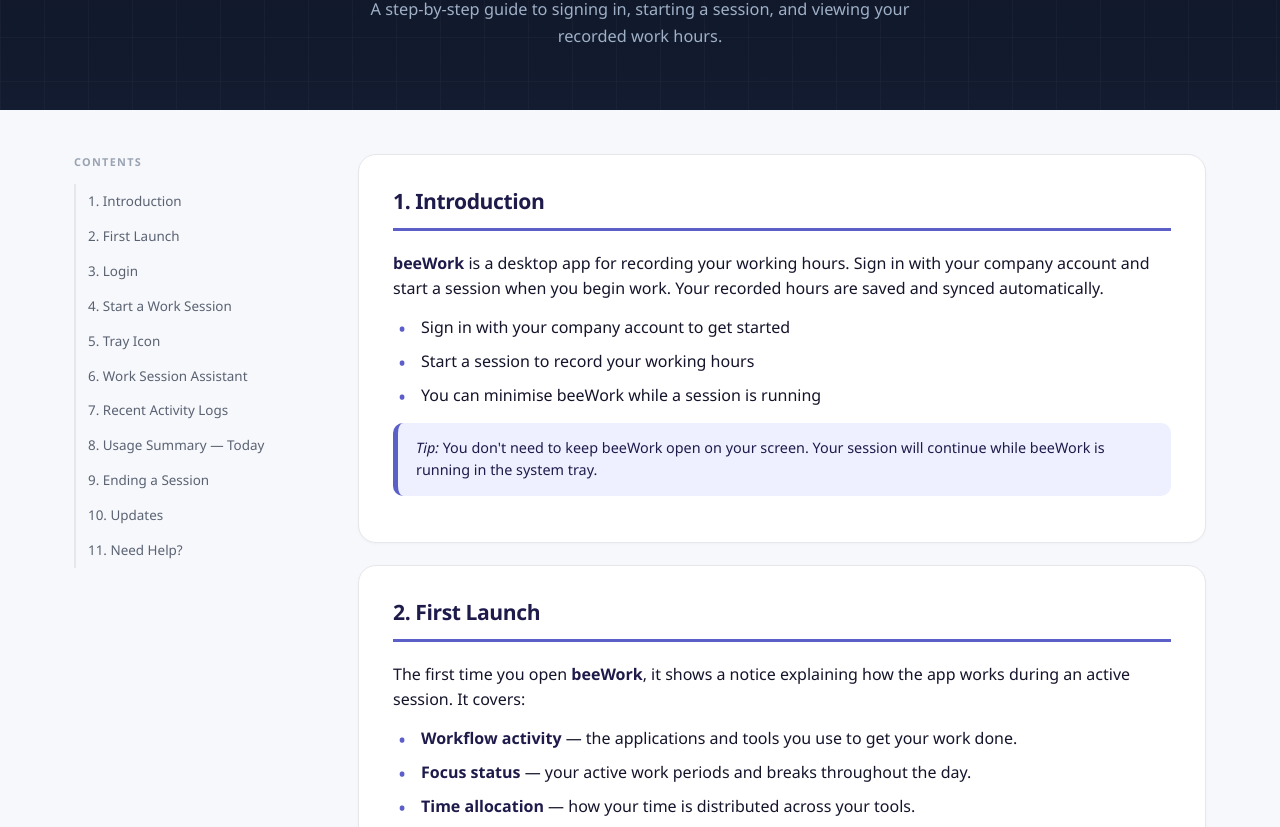
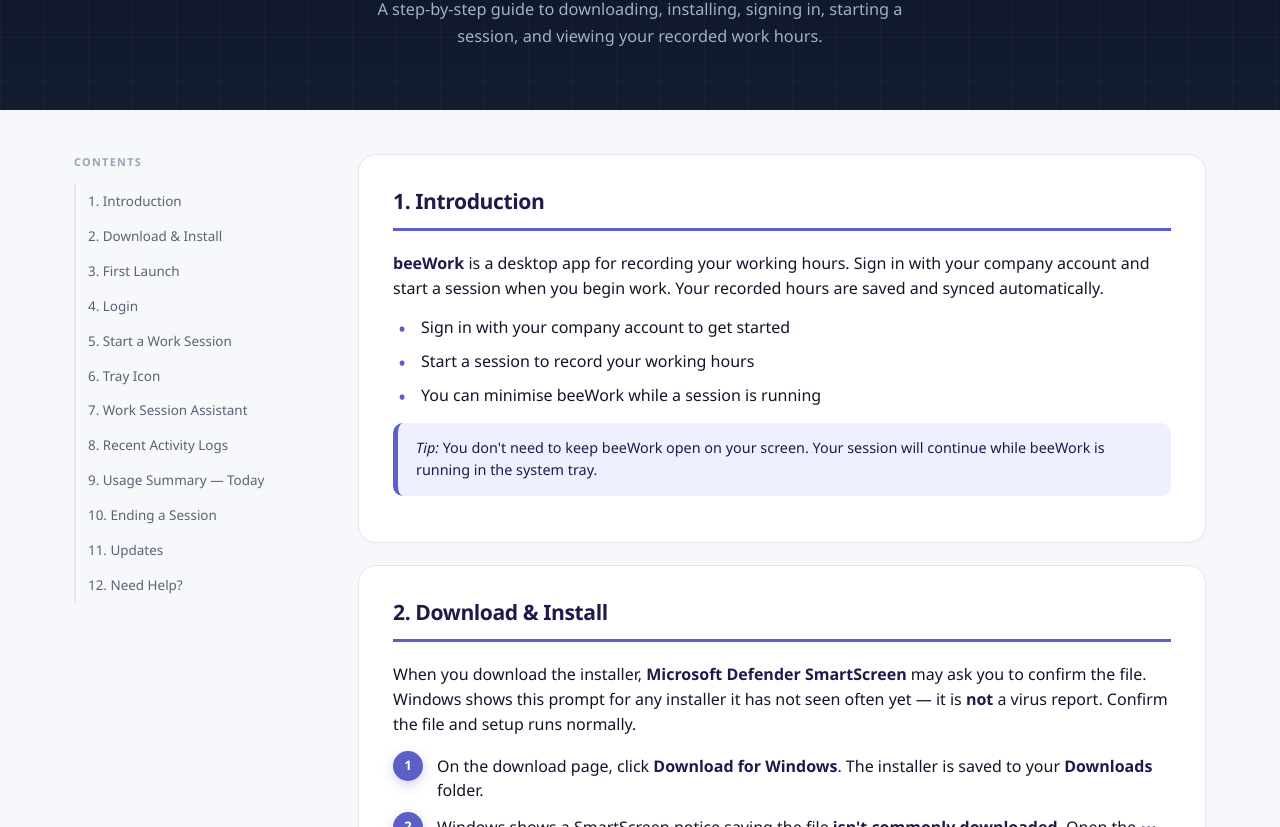
Before and after one commit to SDOIrfanZen/web_beework, a plain HTML site: page public/manual/index.html in a window 1280 px wide. Shown: the part 290-1117 px from the top of the page. Drawn offline with Linux system fonts and the light colour scheme.

Commit message:
manual: add Download & Install section covering the SmartScreen Keep / Keep anyway steps

```diff
--- a/public/manual/index.html
+++ b/public/manual/index.html
@@ -4,7 +4,7 @@
   <meta charset="UTF-8" />
   <meta name="viewport" content="width=device-width, initial-scale=1.0" />
   <title>beeWork — User Manual</title>
-  <meta name="description" content="Step-by-step guide to signing in, starting a session, and viewing your recorded work hours in beeWork." />
+  <meta name="description" content="Step-by-step guide to downloading, installing, signing in, starting a session, and viewing your recorded work hours in beeWork." />
   <style>
     :root {
       --brand: #5B5FC7;
@@ -399,7 +399,7 @@
         User Manual
       </div>
       <h1>Everything you need<br />to use <span class="hl">beeWork</span>.</h1>
-      <p>A step-by-step guide to signing in, starting a session, and viewing your recorded work hours.</p>
+      <p>A step-by-step guide to downloading, installing, signing in, starting a session, and viewing your recorded work hours.</p>
     </div>
   </header>
 
@@ -411,16 +411,17 @@
       <div class="toc-title">Contents</div>
       <ol>
         <li><a href="#s1">1. Introduction</a></li>
-        <li><a href="#s2">2. First Launch</a></li>
-        <li><a href="#s3">3. Login</a></li>
-        <li><a href="#s4">4. Start a Work Session</a></li>
-        <li><a href="#s5">5. Tray Icon</a></li>
-        <li><a href="#s6">6. Work Session Assistant</a></li>
-        <li><a href="#s7">7. Recent Activity Logs</a></li>
-        <li><a href="#s8">8. Usage Summary — Today</a></li>
-        <li><a href="#s9">9. Ending a Session</a></li>
-        <li><a href="#s10">10. Updates</a></li>
-        <li><a href="#s11">11. Need Help?</a></li>
+        <li><a href="#s2">2. Download &amp; Install</a></li>
+        <li><a href="#s3">3. First Launch</a></li>
+        <li><a href="#s4">4. Login</a></li>
+        <li><a href="#s5">5. Start a Work Session</a></li>
+        <li><a href="#s6">6. Tray Icon</a></li>
+        <li><a href="#s7">7. Work Session Assistant</a></li>
+        <li><a href="#s8">8. Recent Activity Logs</a></li>
+        <li><a href="#s9">9. Usage Summary — Today</a></li>
+        <li><a href="#s10">10. Ending a Session</a></li>
+        <li><a href="#s11">11. Updates</a></li>
+        <li><a href="#s12">12. Need Help?</a></li>
       </ol>
     </aside>
 
@@ -441,9 +442,33 @@
         </div>
       </section>
 
-      <!-- 2. FIRST LAUNCH -->
+      <!-- 2. DOWNLOAD & INSTALL -->
       <section class="section" id="s2">
-        <h2>2. First Launch</h2>
+        <h2>2. Download &amp; Install</h2>
+        <p class="lead">When you download the installer, <b>Microsoft Defender SmartScreen</b> may ask you to confirm the file. Windows shows this prompt for any installer it has not seen often yet &mdash; it is <b>not</b> a virus report. Confirm the file and setup runs normally.</p>
+
+        <ul class="step-list">
+          <li><span class="step-num">1</span><span>On the download page, click <b>Download for Windows</b>. The installer is saved to your <b>Downloads</b> folder.</span></li>
+          <li><span class="step-num">2</span><span>Windows shows a SmartScreen notice saying the file <b>isn't commonly downloaded</b>. Open the <b>&#8943;</b> (three dots) on the notice and click <b>Keep</b>.</span></li>
+        </ul>
+        <div class="shot">
+          <img src="smartscreen_download_notice.png" alt="Windows download notice saying the file isn't commonly downloaded, with the three-dot menu open showing Delete and Keep" />
+        </div>
+        <ul class="step-list">
+          <li><span class="step-num">3</span><span>Your browser then asks a <b>second</b> time, with a <b>Make sure you trust&hellip; before you open it</b> panel, because Windows Defender SmartScreen couldn't verify the file. Click <b>Delete &#9662;</b> and choose <b>Keep anyway</b>.</span></li>
+          <li><span class="step-num">4</span><span>The download is kept. Double-click the installer, accept the setup prompts, and beeWork starts in your system tray &mdash; then continue with <b>3. First Launch</b>.</span></li>
+        </ul>
+        <div class="shot">
+          <img src="smartscreen_keep_anyway.png" alt="Make sure you trust dialog with the Delete menu expanded showing Keep anyway" />
+        </div>
+        <div class="callout ok">
+          <b>This is expected, and it is safe to keep.</b> Nothing has been detected &mdash; the prompt only reflects how widely the file has been downloaded. Your file name may include a number in brackets &mdash; for example <b>beework-setup (1).exe</b> &mdash; which only means Windows avoided overwriting an earlier copy.
+        </div>
+      </section>
+
+      <!-- 3. FIRST LAUNCH -->
+      <section class="section" id="s3">
+        <h2>3. First Launch</h2>
         <p class="lead">The first time you open <b>beeWork</b>, it shows a notice explaining how the app works during an active session. It covers:</p>
         <ul>
           <li><b>Workflow activity</b> — the applications and tools you use to get your work done.</li>
@@ -458,9 +483,9 @@
         </div>
       </section>
 
-      <!-- 3. LOGIN -->
-      <section class="section" id="s3">
-        <h2>3. Login</h2>
+      <!-- 4. LOGIN -->
+      <section class="section" id="s4">
+        <h2>4. Login</h2>
         <ul class="step-list">
           <li><span class="step-num">1</span><span>Enter your <b>company email</b> and <b>password</b>.</span></li>
           <li><span class="step-num">2</span><span>Tick <b>"Remember me"</b> to save your credentials.</span></li>
@@ -475,9 +500,9 @@
         </div>
       </section>
 
-      <!-- 4. START A WORK SESSION -->
-      <section class="section" id="s4">
-        <h2>4. Start a Work Session</h2>
+      <!-- 5. START A WORK SESSION -->
+      <section class="section" id="s5">
+        <h2>5. Start a Work Session</h2>
         <p class="lead">The main screen is where you set up your work session.</p>
         <ul class="step-list">
           <li><span class="step-num">1</span><span><b>Clock in first (required).</b> You must already be clocked in for the day before you can start a session.</span></li>
@@ -495,9 +520,9 @@
         </div>
       </section>
 
-      <!-- 5. TRAY ICON -->
-      <section class="section" id="s5">
-        <h2>5. Tray Icon</h2>
+      <!-- 6. TRAY ICON -->
+      <section class="section" id="s6">
+        <h2>6. Tray Icon</h2>
         <p class="lead">While beeWork is running, a <b>tray icon</b> is always shown in the Windows notification area, so you can tell at a glance that the app is active.</p>
         <ul>
           <li><b>Left-click</b> the icon to reopen the app window.</li>
@@ -515,9 +540,9 @@
         </div>
       </section>
 
-      <!-- 6. WORK SESSION ASSISTANT -->
-      <section class="section" id="s6">
-        <h2>6. Work Session Assistant</h2>
+      <!-- 7. WORK SESSION ASSISTANT -->
+      <section class="section" id="s7">
+        <h2>7. Work Session Assistant</h2>
         <p class="lead">Opening the app from the tray shows the <b>Work Session Assistant</b> — an overview of your current desktop activity and sync status:</p>
         <ul>
           <li><b>Live elapsed clock</b> for the current session.</li>
@@ -529,9 +554,9 @@
         </div>
       </section>
 
-      <!-- 7. RECENT ACTIVITY LOGS -->
-      <section class="section" id="s7">
-        <h2>7. Recent Activity Logs</h2>
+      <!-- 8. RECENT ACTIVITY LOGS -->
+      <section class="section" id="s8">
+        <h2>8. Recent Activity Logs</h2>
         <p class="lead">The <b>Recent Activity Logs</b> screen lists the activity captured during your session:</p>
         <ul>
           <li>The application/process name.</li>
@@ -544,9 +569,9 @@
         </div>
       </section>
 
-      <!-- 8. USAGE SUMMARY -->
-      <section class="section" id="s8">
-        <h2>8. Usage Summary — Today</h2>
+      <!-- 9. USAGE SUMMARY -->
+      <section class="section" id="s9">
+        <h2>9. Usage Summary — Today</h2>
         <p class="lead">The <b>Usage Summary</b> screen shows today's activity breakdown:</p>
         <ul>
           <li>Total active time.</li>
@@ -560,9 +585,9 @@
         </div>
       </section>
 
-      <!-- 9. ENDING A SESSION -->
-      <section class="section" id="s9">
-        <h2>9. Ending a Session</h2>
+      <!-- 10. ENDING A SESSION -->
+      <section class="section" id="s10">
+        <h2>10. Ending a Session</h2>
         <p class="lead">You can end a session two ways:</p>
         <ul class="step-list">
           <li><span class="step-num">🖥️</span><span><b>From the app:</b> open the status window and choose <b>End Session</b> (a confirmation dialog appears).</span></li>
@@ -573,9 +598,9 @@
         </div>
       </section>
 
-      <!-- 10. UPDATES -->
-      <section class="section" id="s10">
-        <h2>10. Updates</h2>
+      <!-- 11. UPDATES -->
+      <section class="section" id="s11">
+        <h2>11. Updates</h2>
         <p class="lead">beeWork checks for updates automatically. When a new version is available, you'll see an <b>"Update available"</b> dialog.</p>
         <ul>
           <li>Click <b>"Download &amp; Install"</b> to install the update.</li>
@@ -585,9 +610,9 @@
         </div>
       </section>
 
-      <!-- 11. NEED HELP -->
-      <section class="section" id="s11">
-        <h2>11. Need Help?</h2>
+      <!-- 12. NEED HELP -->
+      <section class="section" id="s12">
+        <h2>12. Need Help?</h2>
         <p class="lead">Contact your <b>internal team</b> with any questions about this app, your data, or if you have problems logging in or syncing.</p>
         <div class="callout">
           If you see a <b>"Clock In Required"</b> message, clock in from the BeeWhere mobile app first, then return and press <b>Refresh Status</b>. If login fails or you can't sync, check your internet connection and contact your internal team.
```
Also changed, not shown: public/manual/smartscreen_download_notice.png (added), public/manual/smartscreen_keep_anyway.png (added).
